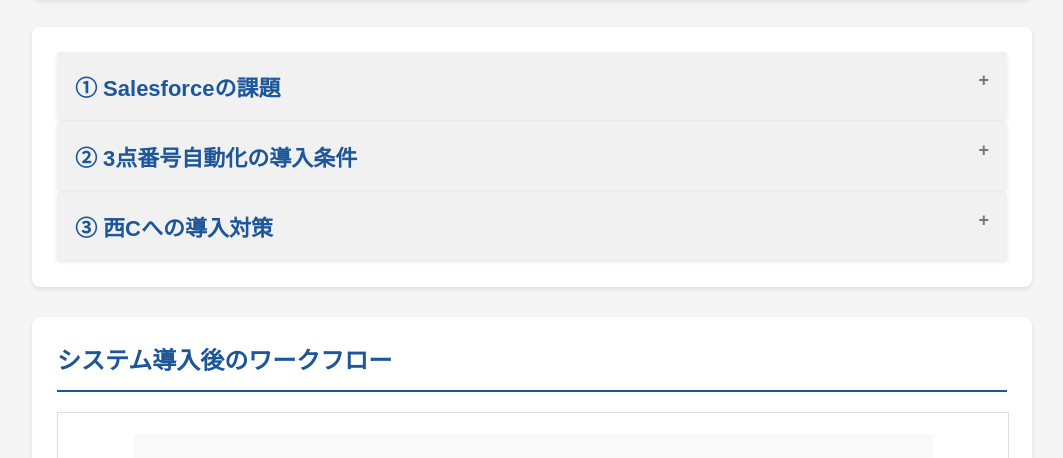
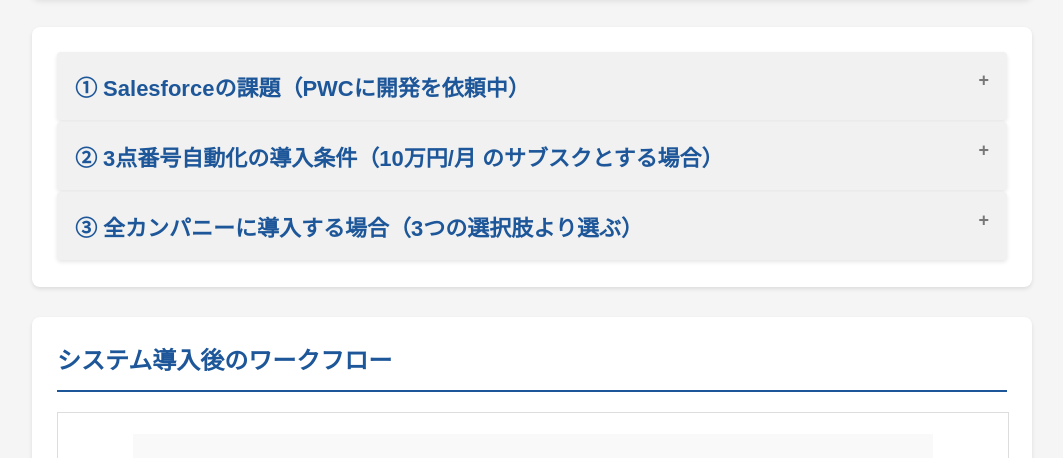
Before and after one commit to hajiruna/hajiruna.github.io, a plain HTML site: page index.html in a window 1280 px wide. Shown: the part 303-761 px from the top of the page, without its empty margins (108-1171 px from the left). Drawn offline with Linux system fonts and the light colour scheme.

Commit message:
Update index.html

```diff
--- a/index.html
+++ b/index.html
@@ -239,7 +239,7 @@
     </header>
 
     <section>
-        <button class="accordion"><span style="font-size: 22px;">① Salesforceの課題</span></button>
+        <button class="accordion"><span style="font-size: 22px;">① Salesforceの課題（PWCに開発を依頼中）</span></button>
         <div class="panel">
             <ul>
                 <li>「3点番号」を「検定通知書」から読み込んだ後
@@ -251,7 +251,7 @@
             </ul>
         </div>
 
-        <button class="accordion"><span style="font-size: 22px;">② 3点番号自動化の導入条件</span></button>
+        <button class="accordion"><span style="font-size: 22px;">② 3点番号自動化の導入条件（10万円/月 のサブスクとする場合）</span></button>
         <div class="panel">
             <table class="cost-table">
                 <thead>
@@ -274,7 +274,7 @@
                     </tr>
                     <tr>
                         <td>基本料金</td>
-                        <td>6万円/月</td>
+                        <td>65,000円/月</td>
                         <td>要相談</td>
                     </tr>
                 </tbody>
@@ -301,7 +301,7 @@
             </div>
         </div>
 
-        <button class="accordion"><span style="font-size: 22px;">③ 西Cへの導入対策</span></button>
+        <button class="accordion"><span style="font-size: 22px;">③ 全カンパニーに導入する場合（3つの選択肢より選ぶ）</span></button>
         <div class="panel">
             <div class="implementation-strategy">
                 <p><strong>【以下の3つの案から1つを選択】</strong></p>
```
